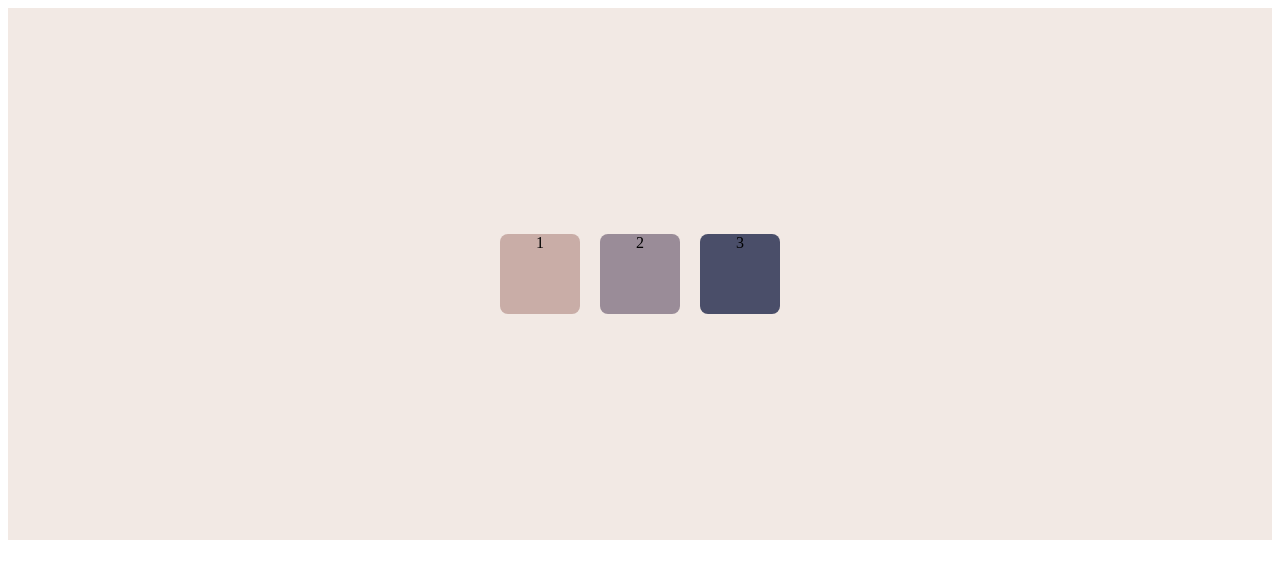
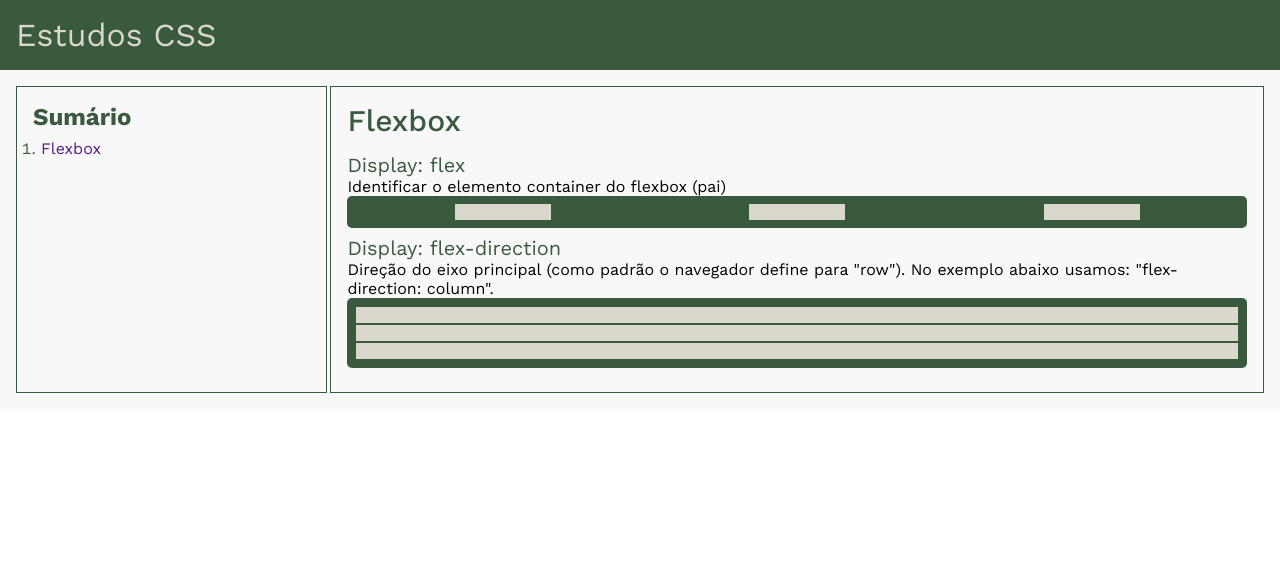
Before and after one commit to flaviaselicani/EstudandoFlexBox, a plain HTML site: page index.html in a window 1280 px wide. Drawn offline with nearby package versions, Linux system fonts and the light colour scheme.

Commit message:
estilização melhorada

```diff
--- a/index.html
+++ b/index.html
@@ -1,16 +1,46 @@
 <!DOCTYPE html>
-<html lang="en">
+<html lang="pt-BR">
 <head>
     <meta charset="UTF-8">
     <meta name="viewport" content="width=device-width, initial-scale=1.0">
-    <title>Document</title>
+    <title>Estudos CSS</title>
     <link rel="stylesheet" href="style.css">
 </head>
 <body>
+    <header>
+        <h1>Estudos CSS</h1>
+    </header>
     <main class="container">
-        <div class="bloco1">1</div>
-        <div class="bloco2">2</div>
-        <div class="bloco3">3</div>
+        <section class="sumario">
+            <h2>Sumário</h2>
+            <ul>
+                <li><a href="">Flexbox</a></li>
+            </ul>
+        </section>
+
+        <section class="conteudo">
+            <div class="conteudo-flexbox">
+                <h3>Flexbox</h3>
+                <div class="cont-flexb1">
+                    <h4>Display: flex</h4>
+                    <p>Identificar o elemento container do flexbox (pai)</p>
+                        <div class="dispflex1-pai">
+                            <div class="dispflex1-filho"></div>
+                            <div class="dispflex1-filho"></div>
+                            <div class="dispflex1-filho"></div>
+                        </div>
+                </div>
+                <div class="cont-flexb2">
+                    <h4>Display: flex-direction</h4>
+                    <p>Direção do eixo principal (como padrão o navegador define para "row"). No exemplo abaixo usamos: "flex-direction: column".</p>
+                        <div class="dispflex2-pai">
+                            <div class="dispflex2-filho"></div>
+                            <div class="dispflex2-filho"></div>
+                            <div class="dispflex2-filho"></div>
+                        </div>
+                </div>
+            </div>
+        </section>
     </main>
 </body>
 </html>
--- a/style.css
+++ b/style.css
@@ -1,36 +1,78 @@
+@import url('https://fonts.googleapis.com/css2?family=Archivo+Black&family=Montserrat:ital,wght@0,100..900;1,100..900&family=Nunito+Sans:ital,opsz,wght@0,6..12,200..1000;1,6..12,200..1000&family=Source+Code+Pro:ital,wght@0,200..900;1,200..900&family=Work+Sans:ital,wght@0,100..900;1,100..900&display=swap');
+* {
+    margin: 0;
+    padding: 0;
+    box-sizing: border-box;
+    font-family: "Work Sans", sans-serif;
+    text-decoration: none;
+}
+header {
+    padding: 1em;
+    background-color: #3A5A40;
+}
+header h1 {
+    color: #DAD7CD;
+    font-weight: 400;
+}
 .container {
-    background-color: #f2e9e4;
-    padding: 1em;
-    text-align: center;
-    height: 500px;
-
     display: flex;
     flex-direction: row;
-    justify-content: center;
-
-    align-items: baseline;
-
-    align-content: center;
-
-    flex-wrap: wrap;
-
-    gap: 20px;
+    padding: 1em;
+    background-color: #f8f8f8;
 }
-.bloco1 {
-    background-color: #c9ada7;
-    border-radius: 0.5em;
-    width: 5em;
-    height: 5em;
+.sumario {
+    width: 25%;
+    padding: 1em;
+    border: #3A5A40 solid 1px;
+    color: #3A5A40;
 }
-.bloco2 {
-    background-color: #9a8c98;
-    border-radius: 0.5em;
-    width: 5em;
-    height: 5em;
+.sumario ul {
+    padding: .5em;
 }
-.bloco3 {
-    background-color: #4a4e69;
-    border-radius: 0.5em;
-    width: 5em;
-    height: 5em;
+.sumario li {
+     list-style-type: decimal;
 }
+.conteudo {
+    width: 75%;
+    margin-left: .2em;
+    padding: 1em;
+    border: #3A5A40 solid 1px;
+}
+.conteudo-flexbox h3 {
+    font-size: 30px;
+    color: #3A5A40;
+    font-weight: 500;
+    padding-bottom: .5em;
+}
+.cont-flexb1, .cont-flexb2 {
+    padding-bottom: .5em;
+}
+.conteudo-flexbox h4 {
+    font-size: 20px;
+    color: #3A5A40;
+    font-weight: 400;
+}
+.dispflex1-pai{
+    padding: .5em;
+    background-color: #3A5A40;
+    border-radius: 5px;
+    display: flex;
+    justify-content: space-around;
+}
+.dispflex1-filho {
+    padding: .5em 3em .5em 3em;
+    background-color: #DAD7CD;
+}
+.dispflex2-pai{
+    padding: .5em;
+    background-color: #3A5A40;
+    border-radius: 5px;
+    display: flex;
+    justify-content: space-around;
+    flex-direction: column;
+}
+.dispflex2-filho {
+    padding: .5em 3em .5em 3em;
+    background-color: #DAD7CD;
+    border: #3A5A40 solid 1px;
+}
```
